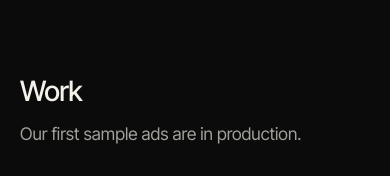
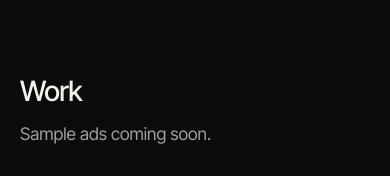
Before and after one commit to droid-jpg/loudounmotion-site, a plain HTML site: page index.html in a window 390 px wide. Shown: the part 780-956 px from the top of the page. Drawn offline with Linux system fonts and the light colour scheme.

Commit message:
Work section: neutral 'coming soon' wording; keep slot label on one line on phones
Co-Authored-By: Claude Opus 5.5 <noreply@anthropic.com>
Claude-Session: https://claude.ai/code/session_01HDd6JTZ1vMNaqEPSi5AMHk

```diff
--- a/index.html
+++ b/index.html
@@ -157,7 +157,7 @@ form .btn { justify-self: start; }
 .work-item .frame[style*="9/16"] { width: min(100%, 420px); }
 .work-item .meta { display: flex; flex-wrap: wrap; justify-content: space-between; gap: 6px 24px; align-items: baseline; }
 .work-item .meta p { color: var(--muted); }
-@media (max-width: 860px) { .hero { min-height: 92svh; } .work-pending { gap: 10px; } }
+@media (max-width: 860px) { .hero { min-height: 92svh; } .work-pending { gap: 10px; } .work-pending .ph { padding: 12px 4px; font-size: .8125rem; white-space: nowrap; } }
 
 </style>
 </head>
@@ -181,7 +181,7 @@ form .btn { justify-self: start; }
   </div>
 </section>
 <section class="section wrap" id="work" aria-labelledby="work-title">
-  <div class="section-head"><h2 id="work-title">Work</h2><p class="lede">Our first sample ads are in production.</p></div>
+  <div class="section-head"><h2 id="work-title">Work</h2><p class="lede">Sample ads coming soon.</p></div>
   <!-- While ads are pending, .work-pending shows three small slots. When an ad file arrives,
        move it into .work-list as a full item, sized to its own format, and delete one slot:
        <li class="work-item">
@@ -191,7 +191,7 @@ form .btn { justify-self: start; }
          <div class="meta"><h3>Business type <span class="muted">· 15 seconds</span></h3><p>One line on what the ad shows.</p></div>
        </li> -->
   <ul class="work-list"></ul>
-  <ul class="work-pending" aria-label="Sample ads in production">
+  <ul class="work-pending" aria-label="Sample ads coming soon">
     <li><div class="frame" style="aspect-ratio: 9/16"><span class="g g1"></span><span class="g g2"></span><span class="g g3"></span><span class="g g4"></span><p class="ph">Coming soon</p></div></li>
     <li><div class="frame" style="aspect-ratio: 9/16"><span class="g g1"></span><span class="g g2"></span><span class="g g3"></span><span class="g g4"></span><p class="ph">Coming soon</p></div></li>
     <li><div class="frame" style="aspect-ratio: 9/16"><span class="g g1"></span><span class="g g2"></span><span class="g g3"></span><span class="g g4"></span><p class="ph">Coming soon</p></div></li>
```
